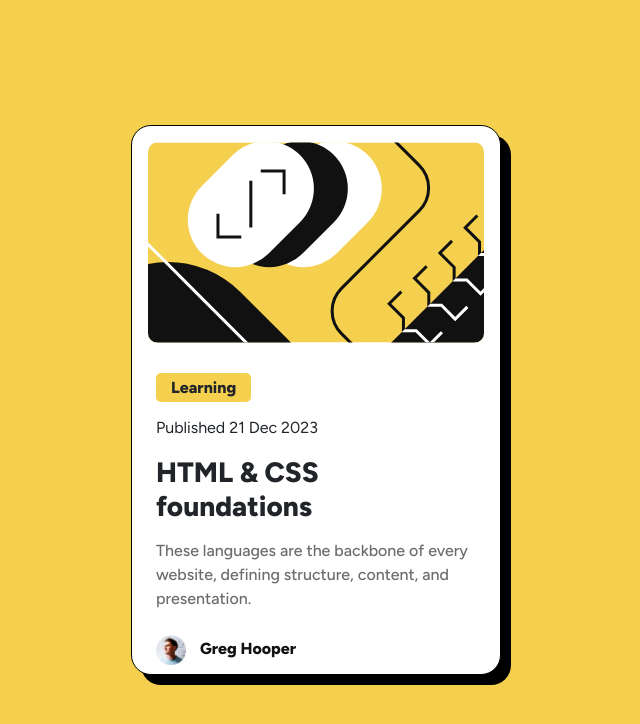
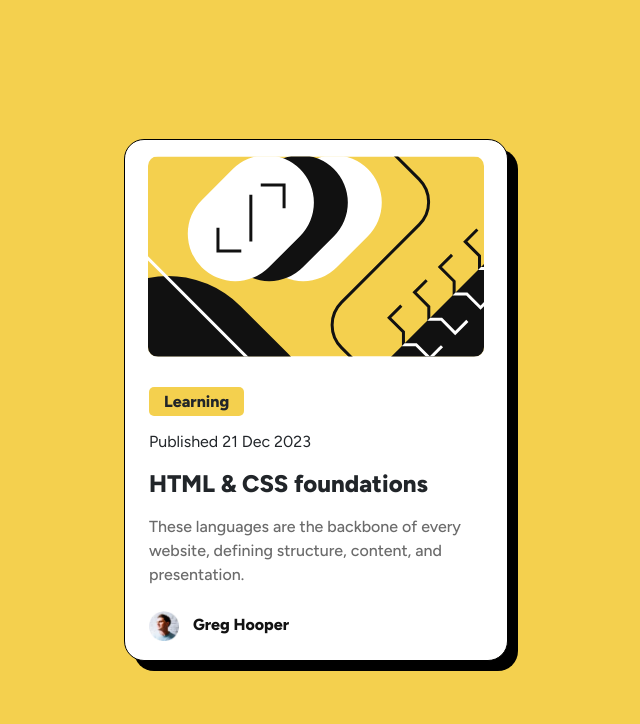
Before and after one commit to AbrilEsparza/blog-preview-card-main, a plain HTML site: page index.html in a window 1280 px wide. Shown: the whole page, without its empty margins (324-964 px from the left). Drawn offline with nearby package versions, Linux system fonts and the light colour scheme.

Commit message:
modify sizes

```diff
--- a/assets/styles/style.css
+++ b/assets/styles/style.css
@@ -23,8 +23,8 @@ p {
 .attribution a { color: hsl(228, 45%, 44%); }
 
 .card-size {
-    width: 370px;
-    height: 550px !important;
+    max-width: 384px;
+    max-height: 522px !important;
     border-radius: 20px !important;
     box-shadow: 10px 10px black;
 
@@ -44,6 +44,7 @@ p {
     font-weight: 800;
     font-style: normal;
     color: var(--gray950);
+    font-size: 24px;
 
 }
 
```
Also changed, not shown: index.html (+0 -3 lines).
